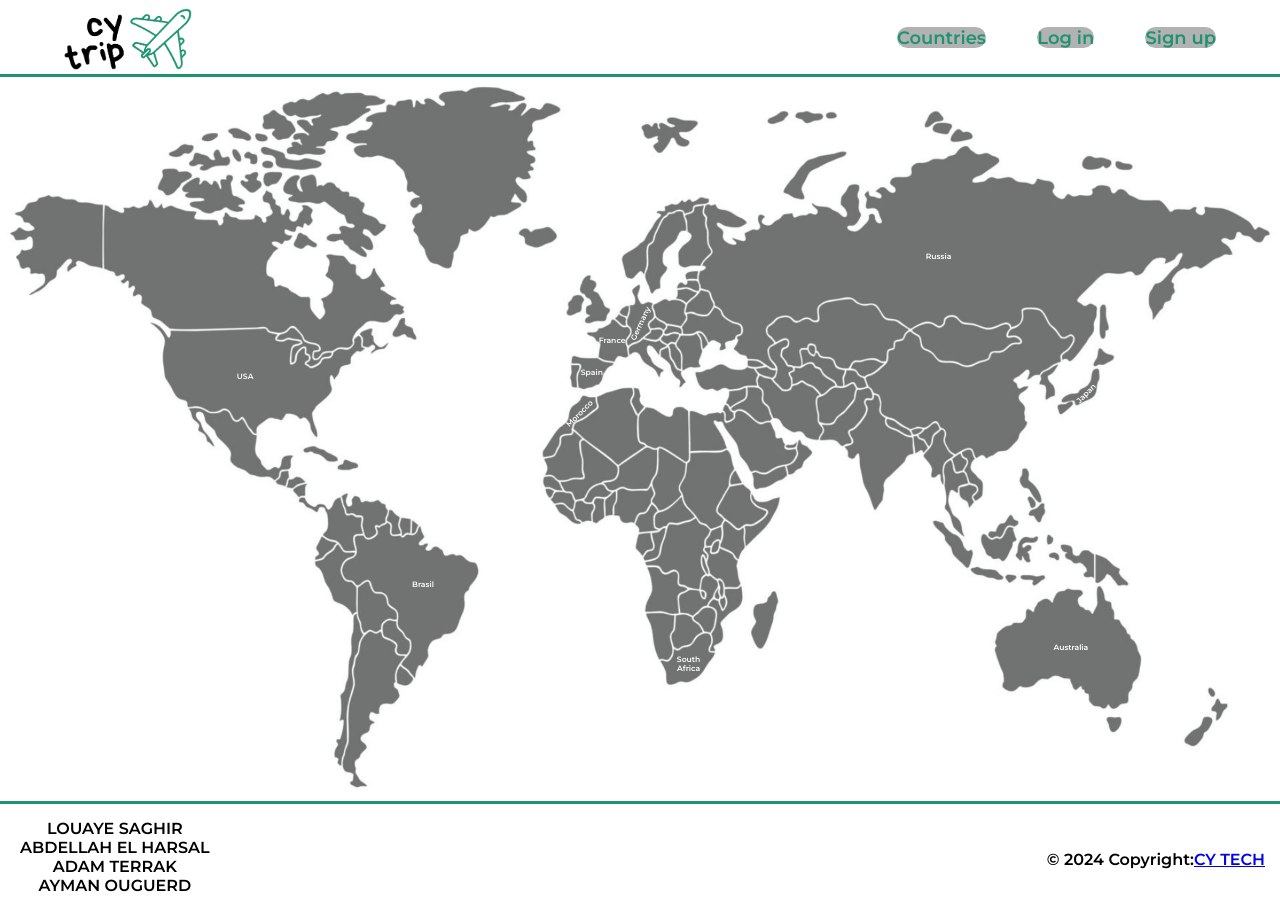
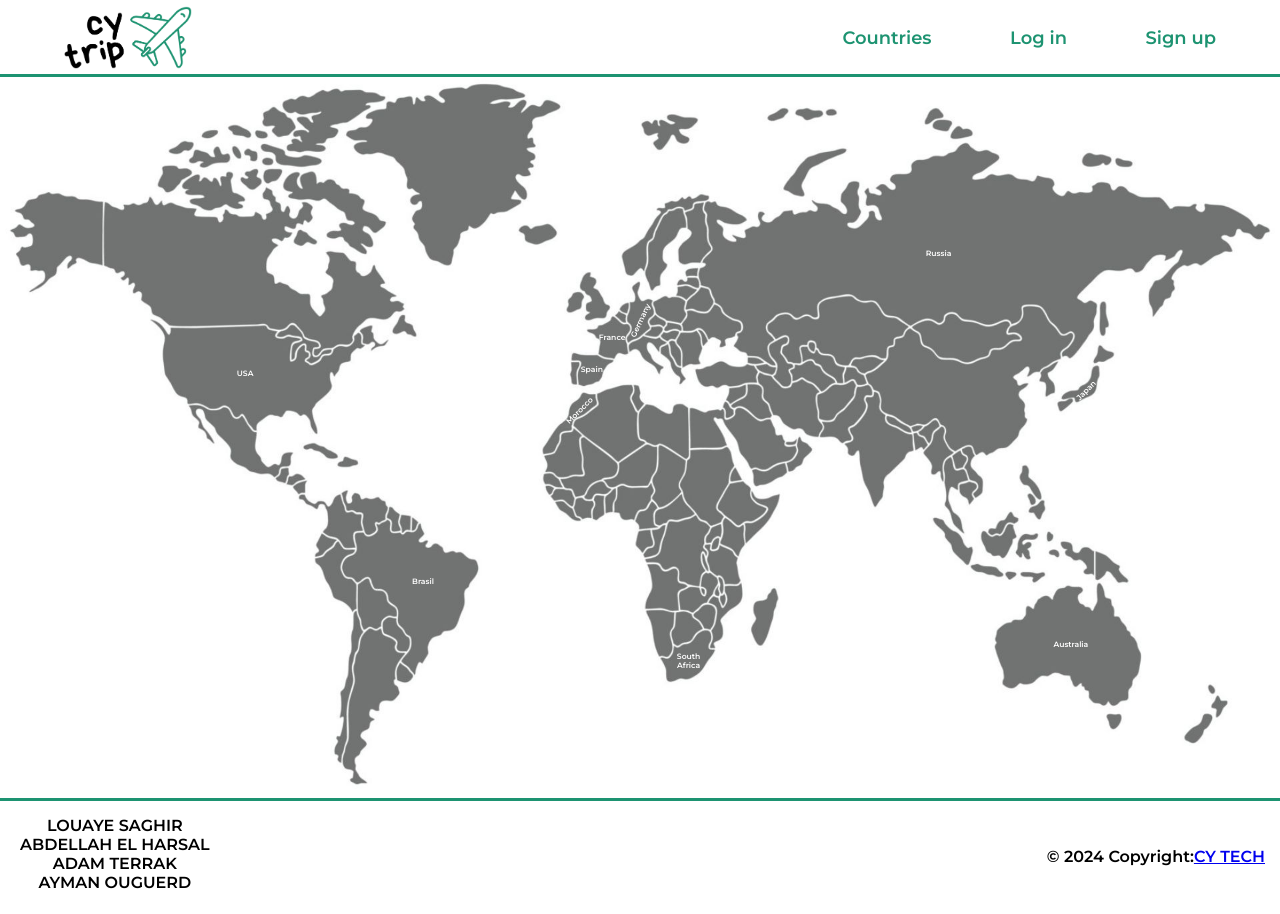
Before and after one commit to Lyeryne/CY-TRIP, a PHP site: page /index/index.php in a window 1280 px wide. After the commit the page ends 889 px from the top, so only its background shows below. Run offline with PHP 8.4, Linux system fonts and the light colour scheme.

Commit message:
header done

```diff
--- a/index/footer.php
+++ b/index/footer.php
@@ -1,4 +1,3 @@
-<footer>
   <div class="credits-name">
     <ul class="credits-list">
       <li>LOUAYE SAGHIR</li>
@@ -11,4 +10,3 @@
     © 2024 Copyright:
     <a class="text-credits" href="https://cytech.cyu.fr">CY TECH</a>
   </div>
-</footer>
--- a/index/header.php
+++ b/index/header.php
@@ -1,13 +1,13 @@
 <a href="index.php"><img id="logo" src="/source/icon.png" alt="icon"></a>
 
 <nav>
-    <div class="countries">Countries</div>
+    <button id="btncountries">Countries</button>
     <!-- if not logged -->
-    <div class="login">Log in</div>
-    <div class="signup">Sign up</div>
+    <button id="btnlogin">Log in</button>
+    <button id="btnsignin">Sign up</button>
 
     <!-- if logged
-    <div class="signup">Sign out</div>
+    <button id="btnsignup">Sign out</button>
     -->
 
 </nav>
--- a/index/index.php
+++ b/index/index.php
@@ -8,7 +8,8 @@
     <link rel="stylesheet" type="text/css" href="../style/footer.css">
     <link rel="stylesheet" type="text/css" href="../style/header.css">
     <link rel="stylesheet" type="text/css" href="../style/map.css">
-    <script type="text/javascript" src="../script/main.js"></script>
+    <script type="text/javascript" src="../script/map.js"></script>
+    <script type="text/javascript" src="../script/header.js"></script>
 
     <link rel="preconnect" href="https://fonts.googleapis.com">
     <link rel="preconnect" href="https://fonts.gstatic.com" crossorigin>
@@ -86,7 +87,9 @@
         </div>
     </main>
 
-    <?php require_once(__DIR__ . '/footer.php'); ?>
+    <footer>
+        <?php require_once(__DIR__ . '/footer.php'); ?>
+    </footer>
 </body>
 
 </html>
--- /dev/null
+++ b/script/header.js
@@ -0,0 +1,20 @@
+document.addEventListener("DOMContentLoaded", () => {
+
+    const header = document.querySelector("header")
+    let lastscrollpos = 0
+
+    window.addEventListener("scroll", () => {
+        let scrollpos = window.scrollY
+
+        if (scrollpos > lastscrollpos) {
+            header.style.transform = "translateY(-100%)"
+
+        }
+        else
+        {
+            header.style.transform = "translateY(0%)"
+        }
+
+        lastscrollpos = scrollpos
+    })
+})
--- a/script/main.js
+++ b/script/map.js
@@ -1,4 +1,4 @@
-document.addEventListener('DOMContentLoaded', function () {
+document.addEventListener('DOMContentLoaded', () => {
     const france = {
         html : document.querySelector('.france'),
         name : "France"
@@ -52,11 +52,11 @@
     const countries = [france, spain, japan, australia, germany, morocco, usa, russia, brasil, southafrica];
 
     countries.forEach(country => {
-        country.html.addEventListener('mouseover', function () {
+        country.html.addEventListener('mouseover', () => {
             country.html.classList.add("hovered");
         });
 
-        country.html.addEventListener('mouseout', function () {
+        country.html.addEventListener('mouseout', () => {
             country.html.classList.remove("hovered");
         });
     });
--- a/style/header.css
+++ b/style/header.css
@@ -1,4 +1,5 @@
 header {
+    position: fixed;
     display: flex;
     justify-content: space-between;
     flex-direction: row;
@@ -6,27 +7,27 @@
     height: 5.8vw;
     border-bottom: solid rgb(29, 147, 113) 3px;
     overflow: hidden;
+    z-index: 2;
+    background-color: white;
+    transition : transform 1.2s ease;
 }
 
 #logo {
-    margin: 1vh 1vh 1vh 5vw;
+    margin: 0.5vw 0.8vw 0.8vw 5vw;
     width: 10vw;
     height: auto;
 }
-
-nav {
-    display: flex;
-    margin: 1vh 5vw 1vh 1vh;
-    gap: 4vw;
-    flex-direction: row;
+nav button {
+    text-decoration: none;
     color: rgb(29, 147, 113);
+    font-size: 1.4vw;
+    cursor: pointer;
+    margin: 2.1vw 5vw 0.8vw 0.8vw;
     font-weight: 600;
-    font-size: 1.9em;
+    background-color: white;
+    border: none;
 }
 
-nav div {
-    font-size: 1.4vw;
-    margin: auto;
-    background-color: rgb(0, 0, 0, 0.3);
-    border-radius: 23px;
+nav button:hover {
+    color: rgb(14, 199, 146);
 }
--- a/style/map.css
+++ b/style/map.css
@@ -1,5 +1,6 @@
 .map {
     position: relative;
+    z-index: 1;
 }
 
 #worldmap {
--- a/style/style.css
+++ b/style/style.css
@@ -4,8 +4,16 @@
     font-family: "Montserrat", sans-serif;
 }
 
+main {
+    position: relative;
+    top: 5.8vw;
+}
+
 footer {
+    position: relative;
+    z-index: 2;
     width: 100%;
     height: 110px;
     border-top: solid rgb(29, 147, 113) 3px;
+    top: 5.8vw;
 }
```
